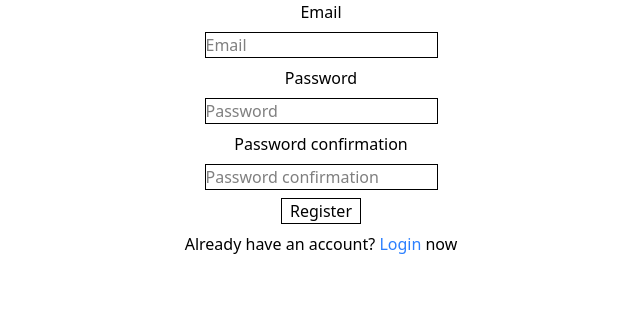
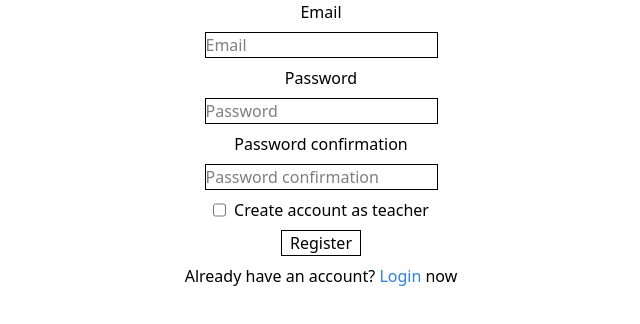
Before and after one commit to Alex17819/project-x-client, a Next.js app: page / in a window 1280 px wide. Both pictures are taken after a click on the element "Register". Shown: the top 324 px of the page, without its empty margins (319-959 px from the left). Built offline with nearby package versions, Linux system fonts and the light colour scheme; no server answers.

Commit message:
possibility to create a user's or teacher's account

```diff
--- a/actions/auth/schema.ts
+++ b/actions/auth/schema.ts
@@ -11,6 +11,7 @@ export const registerFormSchema = z
       .regex(/[0-9]/, { message: "Contain at least one number." })
       .trim(),
     passwordConfirmation: z.string(),
+    isTeacher: z.boolean(),
   })
   .superRefine(({ password, passwordConfirmation }, ctx) => {
     console.log(password, passwordConfirmation);
--- a/app/api/register/route.ts
+++ b/app/api/register/route.ts
@@ -2,14 +2,14 @@ import { NextResponse } from "next/server";
 import { cookies } from "next/headers";
 
 export async function POST(req: Request) {
-  const { email, password } = await req.json();
+  const { email, password, role } = await req.json();
 
   const backendRes = await fetch(
     `${process.env.NEXT_PUBLIC_API_URL!}/auth/register`,
     {
       method: "POST",
       headers: { "Content-Type": "application/json" },
-      body: JSON.stringify({ email, password }),
+      body: JSON.stringify({ email, password, role }),
     }
   );
 
--- a/components/auth-form/register-form.tsx
+++ b/components/auth-form/register-form.tsx
@@ -5,7 +5,6 @@ import { Dispatch, SetStateAction, useState } from "react";
 import { SubmitHandler, useForm } from "react-hook-form";
 import { zodResolver } from "@hookform/resolvers/zod";
 import { registerFormSchema } from "@/actions/auth/schema";
-import { AuthApi } from "@/api/auth";
 import { toast } from "react-toastify";
 import { useRouter } from "next/navigation";
 
@@ -13,6 +12,7 @@ type Inputs = {
   email: string;
   password: string;
   passwordConfirmation: string;
+  isTeacher: boolean;
 };
 
 export const RegisterForm = ({
@@ -25,11 +25,14 @@ export const RegisterForm = ({
     register: registerInput,
     handleSubmit,
     reset,
+    watch,
     formState: { errors },
   } = useForm<Inputs>({
     resolver: zodResolver(registerFormSchema),
   });
   const [isLoading, setIsLoading] = useState(false);
+  const isTeacher = watch("isTeacher", false);
+
   const onSubmit: SubmitHandler<Inputs> = async (data, event) => {
     event?.preventDefault();
     setIsLoading(true);
@@ -39,6 +42,7 @@ export const RegisterForm = ({
       body: JSON.stringify({
         email: data.email,
         password: data.password,
+        role: isTeacher ? "TEACHER" : "USER",
       }),
       credentials: "include",
     });
@@ -94,6 +98,17 @@ export const RegisterForm = ({
             {errors.passwordConfirmation?.message}
           </span>
         )}
+        <div className="flex gap-x-2 items-center">
+          <label htmlFor="isTeacher" className="flex gap-x-2">
+            <input
+              type="checkbox"
+              {...registerInput("isTeacher")}
+              name="isTeacher"
+              id="isTeacher"
+            />
+            Create account as teacher
+          </label>
+        </div>
         <button
           type="submit"
           className="cursor-pointer border px-2"
```
